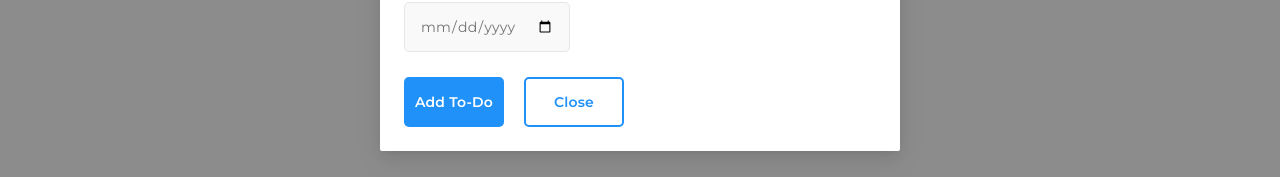
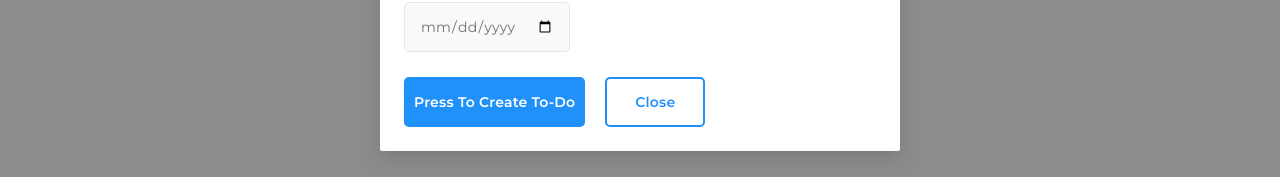
Before and after one commit to AbhishekSingh36/MERN2, a React (Create React App) app in the folder me_nodejs_mongodb_byte/Frontend/: page / in a window 1280 px wide. Both pictures are taken after a click on the button "Add To-Do". Shown: the part 350-527 px from the top of the page. Built offline with nearby package versions, Linux system fonts and the light colour scheme; no server answers.

Commit message:
Notes App

```diff
--- a/me_nodejs_mongodb_byte/Frontend/src/components/SubmitForm.js
+++ b/me_nodejs_mongodb_byte/Frontend/src/components/SubmitForm.js
@@ -63,7 +63,7 @@ class SubmitForm extends React.Component {
           />
         </div>
         <div style={{ margin: "25px 0px 0px" }}>
-          <button class="primary-button">Add To-Do</button>
+          <button class="primary-button">Press To Create To-Do</button>
           <button class="secondary-button" onClick={this.props.onClose}>
             Close
           </button>
```
